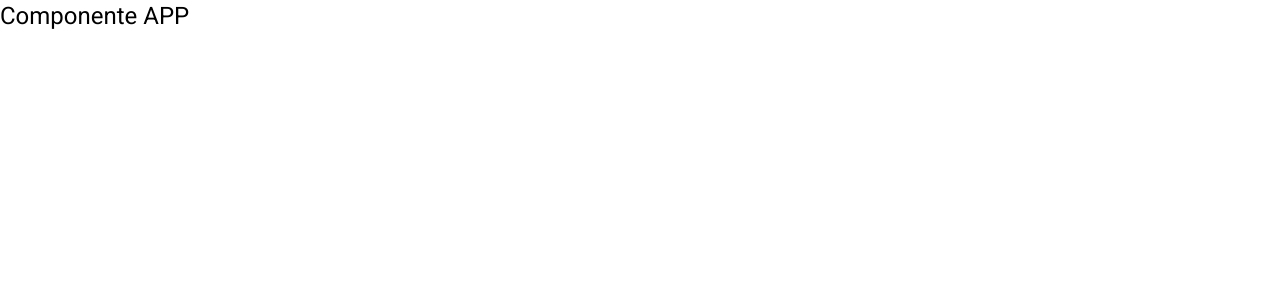
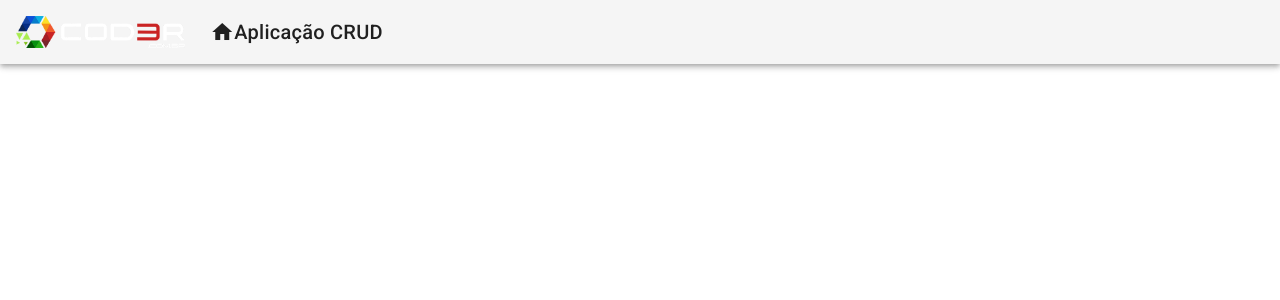
Before and after one commit to DemetriusSoaresNascimentoDeLima/WebModerno, an Angular app in the folder crud/frontend/: page / in a window 1280 px wide. Shown: the top 300 px of the page. Built offline with nearby package versions, Linux system fonts and the light colour scheme.

Commit message:
Aula 523

```diff
--- a/crud/frontend/src/app/app.component.html
+++ b/crud/frontend/src/app/app.component.html
@@ -1 +1 @@
-<h1>Componente APP</h1>
+<app-header></app-header>
--- /dev/null
+++ b/crud/frontend/src/app/components/template/header/header.component.css
@@ -0,0 +1,22 @@
+.header {
+    display: flex;
+    align-items: center;
+}
+
+.header a {
+    display: flex;
+    align-items: center;
+    text-decoration: none;
+}
+
+.header .logo {
+    max-height: 32px;
+}
+
+.header .title-group {
+    padding-left: 25px;
+}
+
+.header .title-group {
+    padding-right: 5px;
+}
--- /dev/null
+++ b/crud/frontend/src/app/components/template/header/header.component.html
@@ -0,0 +1,15 @@
+<mat-toolbar class="header mat-elevation-z4">
+    <span>
+        <a>
+            <img class="logo" src="assets/img/logo.png" alt="logo">
+        </a>
+    </span>
+    <span class="title-group">
+        <a>
+            <i class="material-icons">
+                home
+            </i>
+            Aplicação CRUD
+        </a>
+    </span>
+</mat-toolbar>
```
Also changed, not shown: crud/frontend/src/app/app.module.ts (+7 -2 lines), crud/frontend/src/app/components/template/header/header.component.ts (added, +10 -0 lines), crud/frontend/src/assets/img/logo.png (added).
